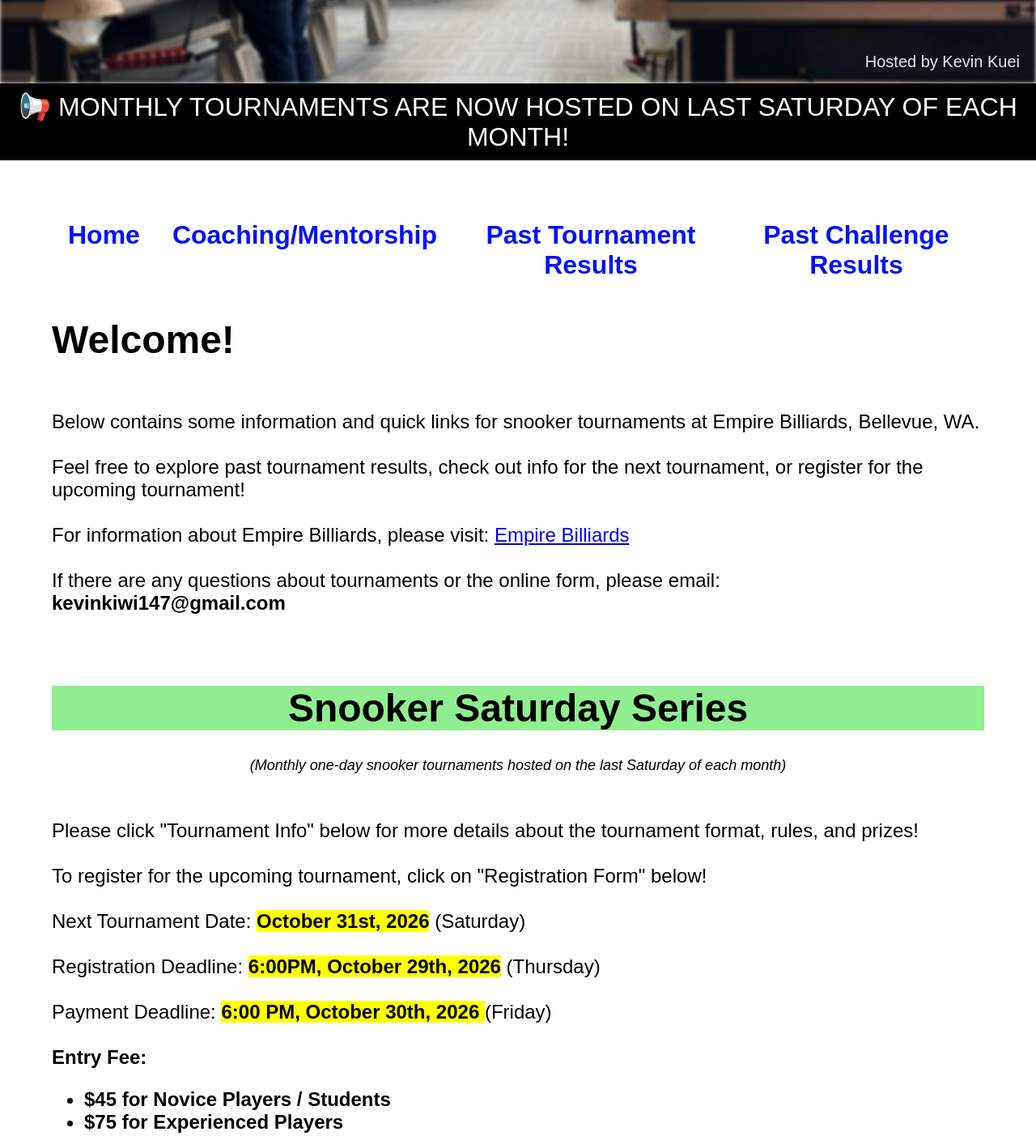
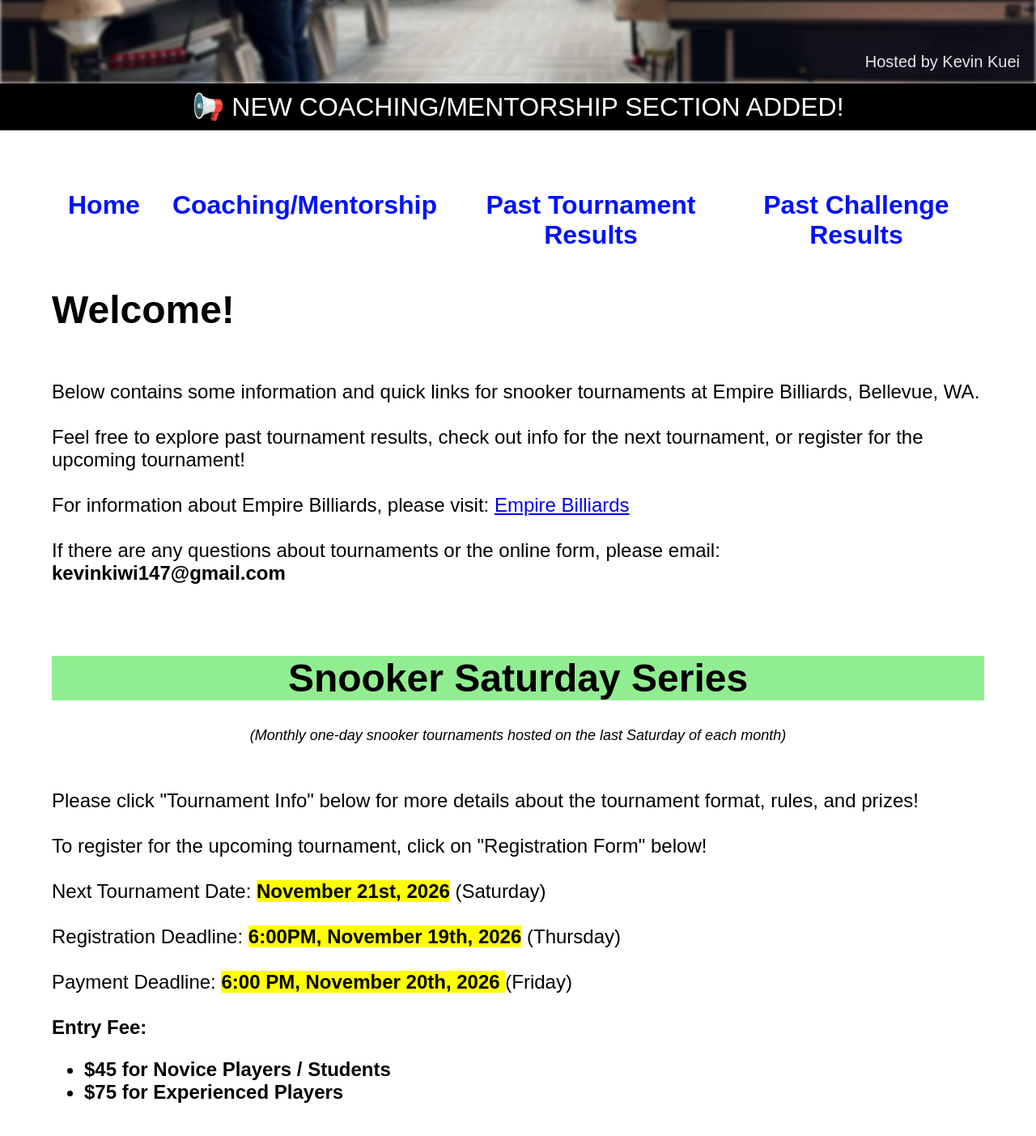
Before and after one commit to kevinkuei-1226/EB_Snooker_Tournaments, a plain HTML site: page index.html in a window 1280 px wide. Shown: the part 257-1660 px from the top of the page at 81% size. Drawn offline with Linux system fonts and the light colour scheme.

Commit message:
October post-match updates and November Refresh
Rule changes: 30min/60min late to first match results in concession of 1st frame/conceding the match

```diff
--- a/index.html
+++ b/index.html
@@ -20,7 +20,7 @@
 
     <div class="announcement-bar">
       <div class="announcement-text">
-        📢 MONTHLY TOURNAMENTS ARE NOW HOSTED ON LAST SATURDAY OF EACH MONTH!
+        📢 NEW COACHING/MENTORSHIP SECTION ADDED!
       </div>
     </div>
 
@@ -64,9 +64,9 @@
             <br> <br>
             Please click "Tournament Info" below for more details about the tournament format, rules, and prizes! <br> <br>
             To register for the upcoming tournament, click on "Registration Form" below! <br> <br>
-            Next Tournament Date: <span style="background-color: rgb(255, 255, 0); font-weight: bold;"> October 31st, 2026</span> (Saturday) <br> <br>
-            Registration Deadline: <span style="background-color: rgb(255, 255, 0); font-weight: bold;"> 6:00PM, October 29th, 2026</span> (Thursday) <br> <br>
-            Payment Deadline: <span style="background-color: rgb(255, 255, 0); font-weight: bold;"> 6:00 PM, October 30th, 2026 </span>  (Friday) <br> <br>
+            Next Tournament Date: <span style="background-color: rgb(255, 255, 0); font-weight: bold;"> November 21st, 2026</span> (Saturday) <br> <br>
+            Registration Deadline: <span style="background-color: rgb(255, 255, 0); font-weight: bold;"> 6:00PM, November 19th, 2026</span> (Thursday) <br> <br>
+            Payment Deadline: <span style="background-color: rgb(255, 255, 0); font-weight: bold;"> 6:00 PM, November 20th, 2026 </span>  (Friday) <br> <br>
           <b>
             Entry Fee:
             <ul>
@@ -84,7 +84,7 @@
             <span>Registration Form</span>
           </a>
 
-          <a href="Tournament PDFs/EB 202610 Tournament.pdf" target="_blank" class="dashboard-card">
+          <a href="Tournament PDFs/EB 202611 Tournament.pdf" target="_blank" class="dashboard-card">
             <span>Tournament Info</span>
           </a>
 
```
Also changed, not shown: Tournament_results.html (+14 -0 lines), 1 other file.
